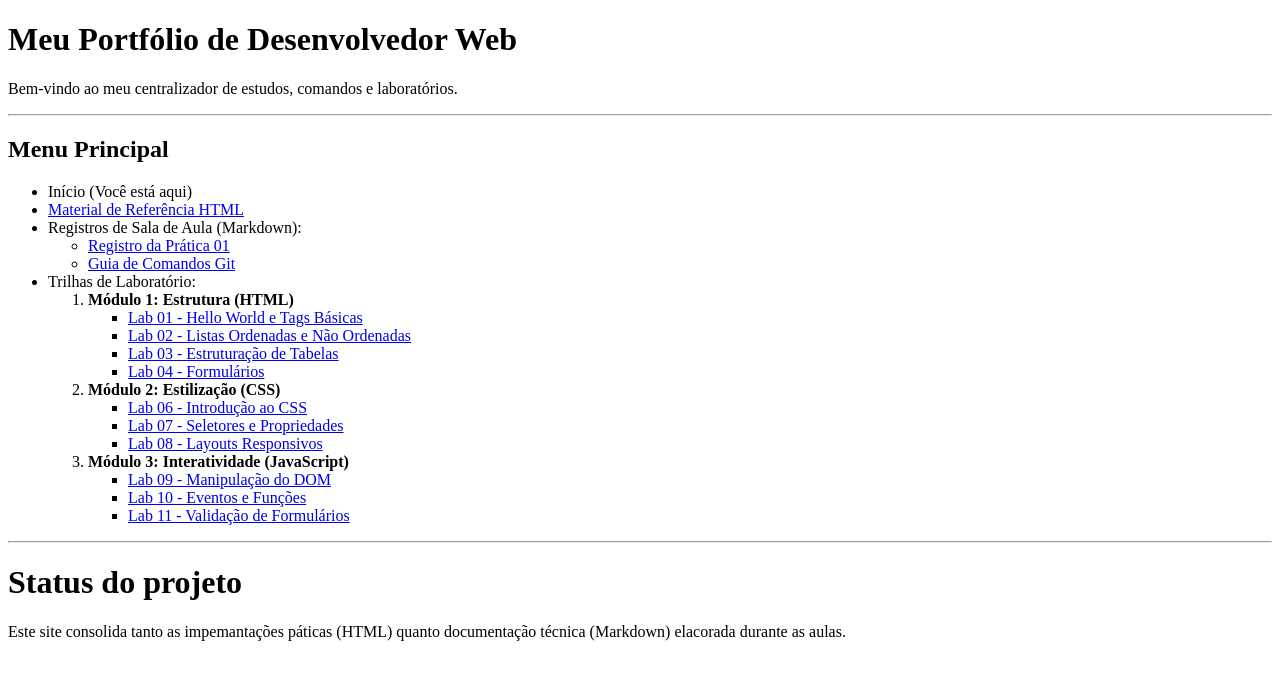
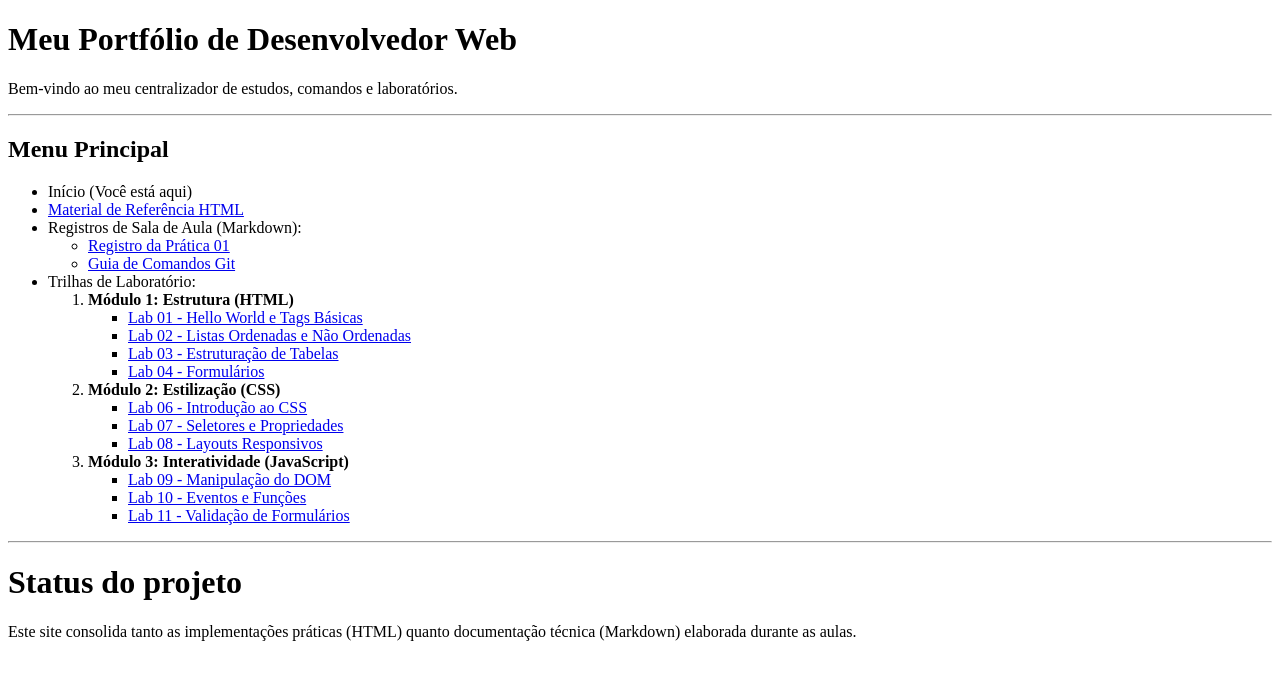
Before and after one commit to Desenvolvimento-Web-2026-2-ENG/lab-carolinasouza, a plain HTML site: page index.html in a window 1280 px wide. Drawn offline with Linux system fonts and the light colour scheme.

Commit message:
Update index.html

```diff
--- a/index.html
+++ b/index.html
@@ -56,7 +56,7 @@
     <footer>
         <hr>
         <h1>Status do projeto</h1>
-        <p>Este site consolida tanto as impemantações páticas (HTML) quanto documentação técnica (Markdown) elacorada durante as aulas.</p>
+        <p>Este site consolida tanto as implementações práticas (HTML) quanto documentação técnica (Markdown) elaborada durante as aulas.</p>
     </footer>
 </body>
 </html>
```
